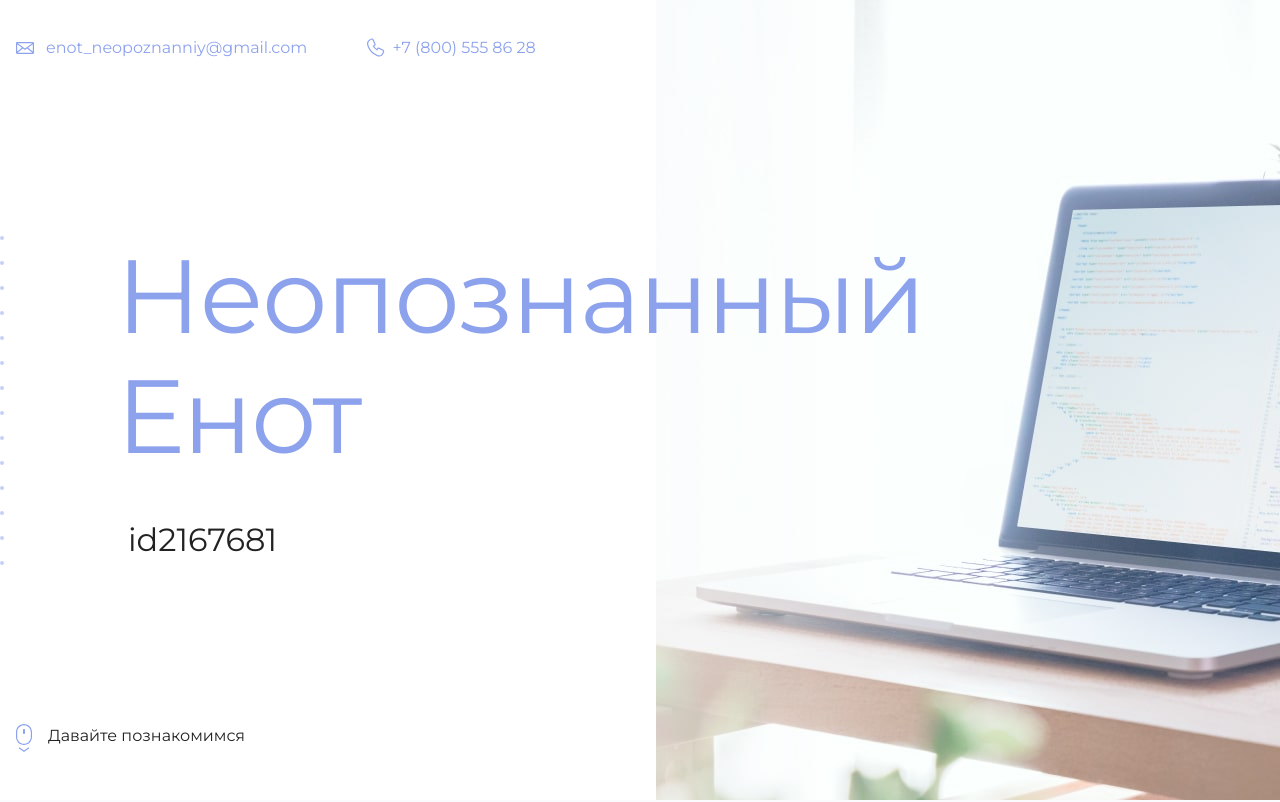
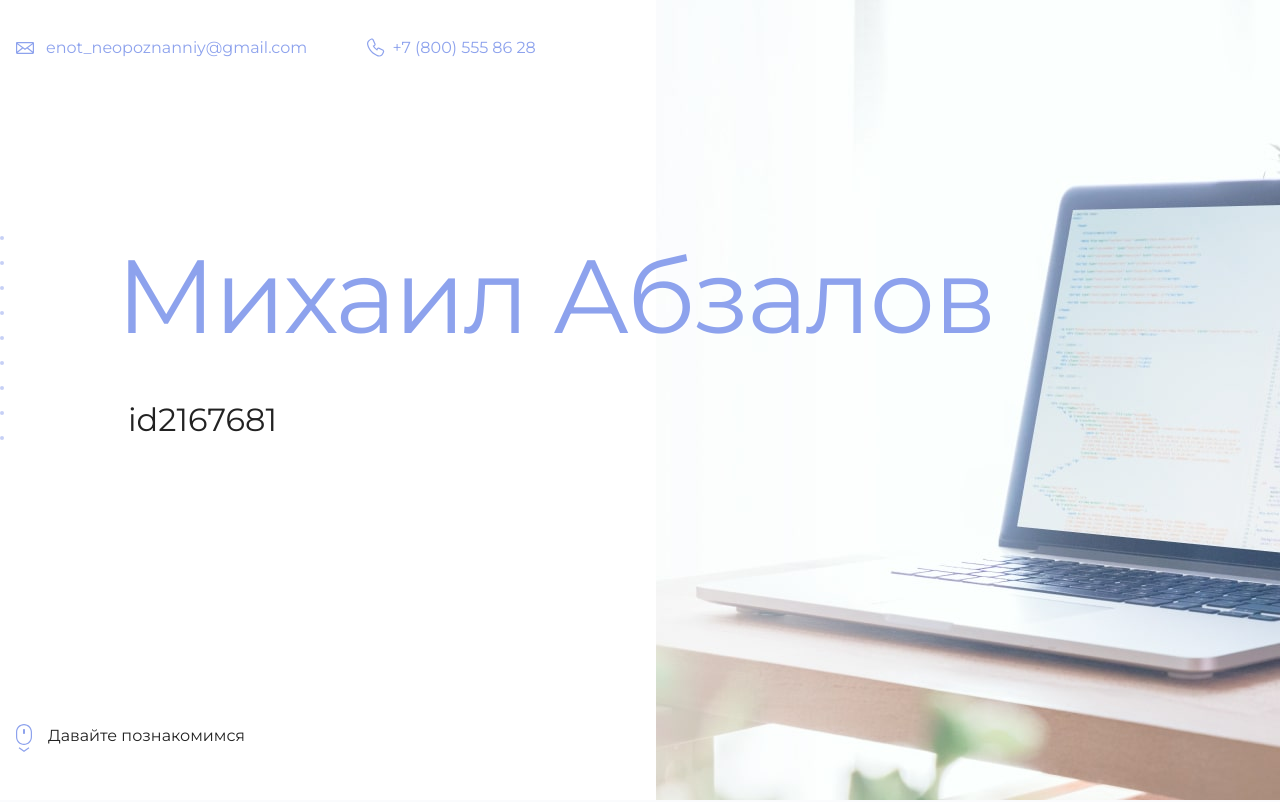
Before and after one commit to Shameejoez/shameejoez.github.io, a plain HTML site: page index.html in a window 1280 px wide. Shown: the top 802 px of the page. Drawn offline with Linux system fonts and the light colour scheme.

Commit message:
Добавление имени

```diff
--- a/index.html
+++ b/index.html
@@ -18,7 +18,7 @@
     <main>
       <section class="hero-image">
         <div class="container">
-          <h1 class="heading">Неопознанный Енот</h1>
+          <h1 class="heading">Михаил Абзалов</h1>
           <p>id2167681</p>
         </div>
       </section>
```
